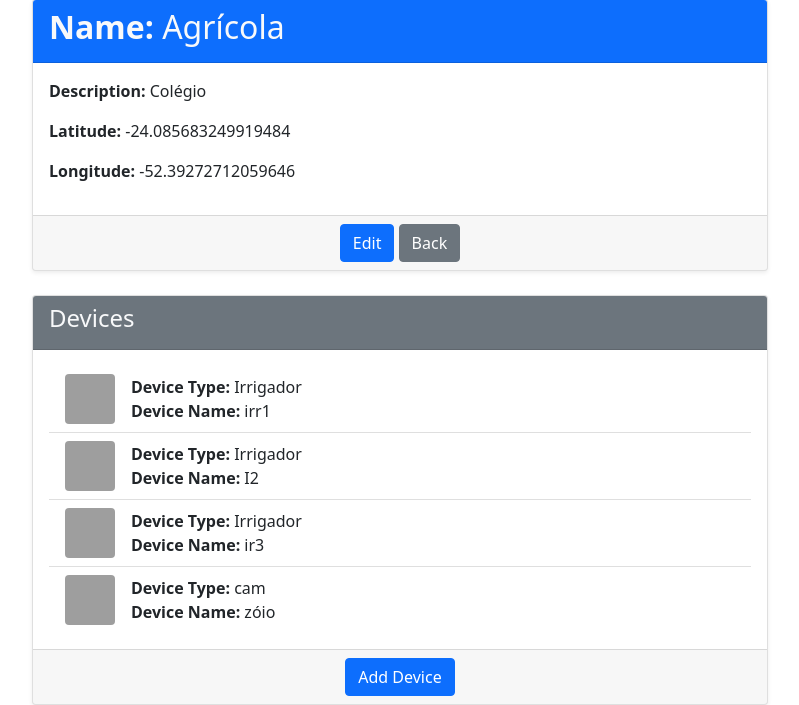
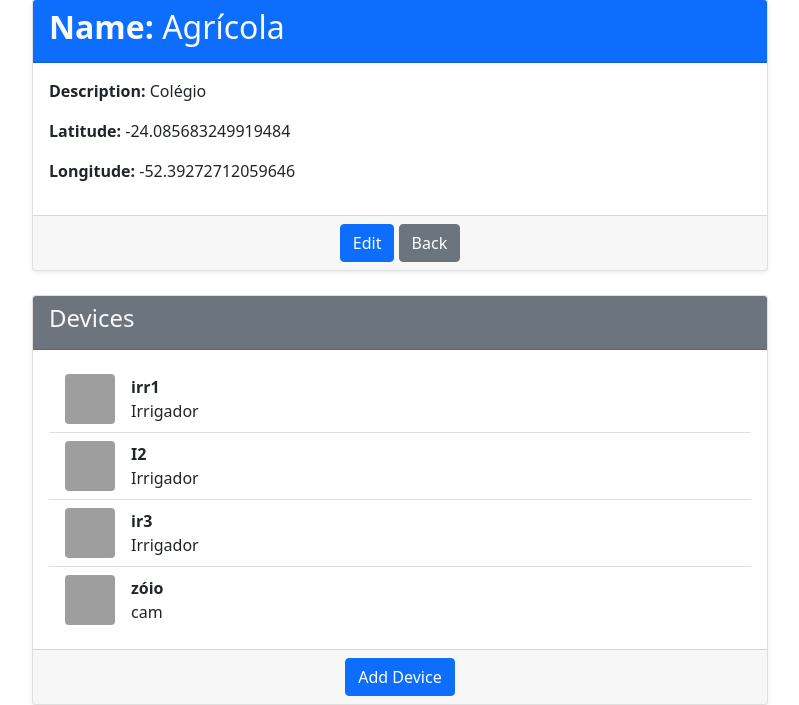
Before and after one commit to tiagodefendi/Hydro-Cultiva-Connect, a Django app: page /properties/2/ in a window 1280 px wide. Shown: the part 105-810 px from the top of the page, without its empty margins (240-1039 px from the left). Run offline with Django 4.2, Linux system fonts and the light colour scheme; a user stored in the database is signed in; data comes from the database, SQL or seed files in the repository; some libraries are stand-ins or nearby versions; grey boxes are pictures that could not be loaded.

Commit message:
Update property.html

```diff
--- a/frontend/templates/property.html
+++ b/frontend/templates/property.html
@@ -71,8 +71,8 @@
 
                                         <!-- Device information -->
                                         <div>
-                                            <strong>Device Type:</strong> {{ device.type }}<br>
-                                            <strong>Device Name:</strong> {{ device.name }}
+                                            <strong>{{ device.name }}</strong><br>
+                                            {{ device.type }}
                                         </div>
                                     </li>
                                 {% endfor %}
```
